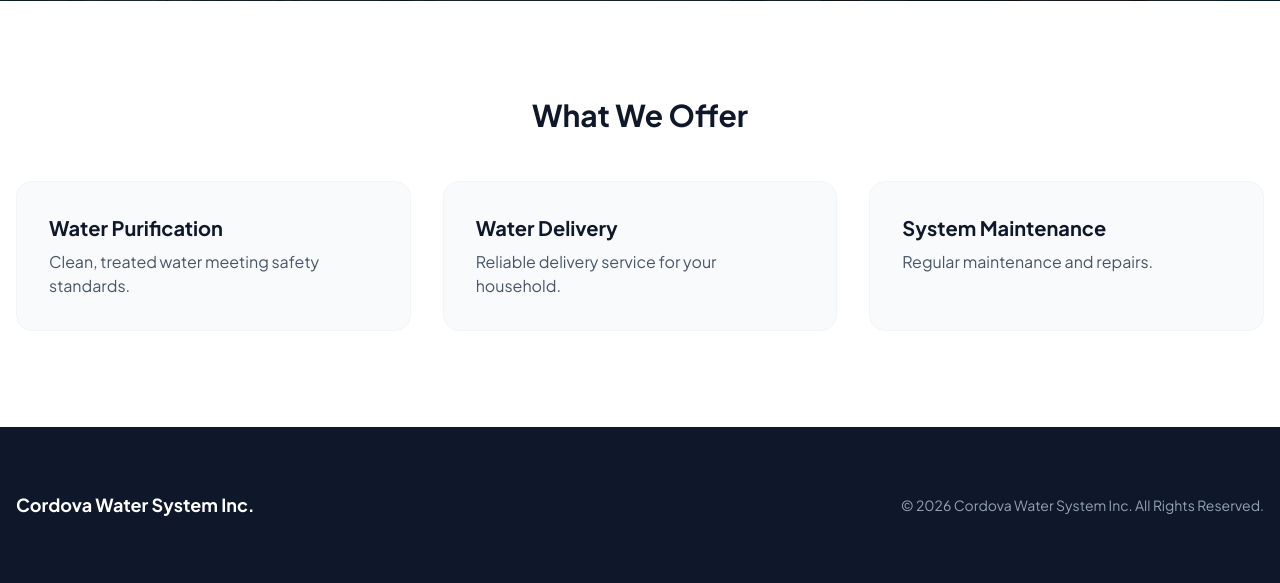
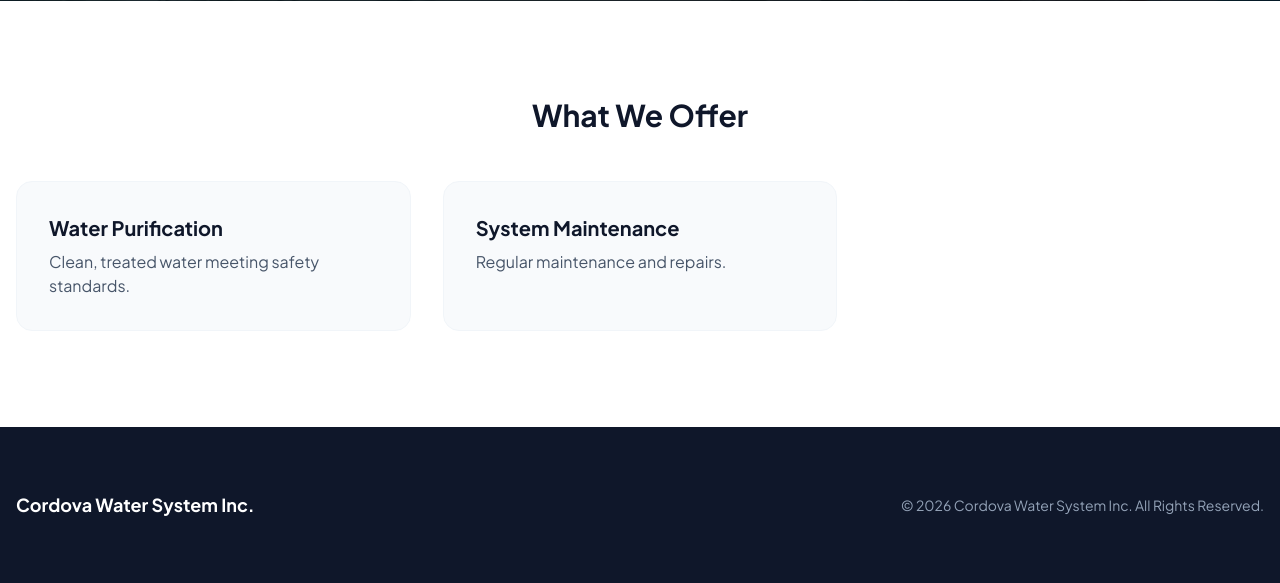
Before and after one commit to jungil13/cordova-water, a PHP site: page /services.php in a window 1280 px wide. Shown: the part 443-1026 px from the top of the page. Run offline with PHP 8.4, Linux system fonts and the light colour scheme; some libraries are stand-ins or nearby versions.

Commit message:
Remove 'Water Delivery' service from offerings
Removed the 'Water Delivery' service description from the offerings.

```diff
--- a/services.php
+++ b/services.php
@@ -28,7 +28,6 @@
         <h2 class="text-3xl font-bold text-slate-900 mb-12 text-center">What We Offer</h2>
         <div class="grid md:grid-cols-2 lg:grid-cols-3 gap-8">
             <div class="p-8 rounded-2xl bg-slate-50 border border-slate-100"><h3 class="text-xl font-bold text-slate-900 mb-2">Water Purification</h3><p class="text-slate-600">Clean, treated water meeting safety standards.</p></div>
-            <div class="p-8 rounded-2xl bg-slate-50 border border-slate-100"><h3 class="text-xl font-bold text-slate-900 mb-2">Water Delivery</h3><p class="text-slate-600">Reliable delivery service for your household.</p></div>
             <div class="p-8 rounded-2xl bg-slate-50 border border-slate-100"><h3 class="text-xl font-bold text-slate-900 mb-2">System Maintenance</h3><p class="text-slate-600">Regular maintenance and repairs.</p></div>
         </div>
     </div>
```
